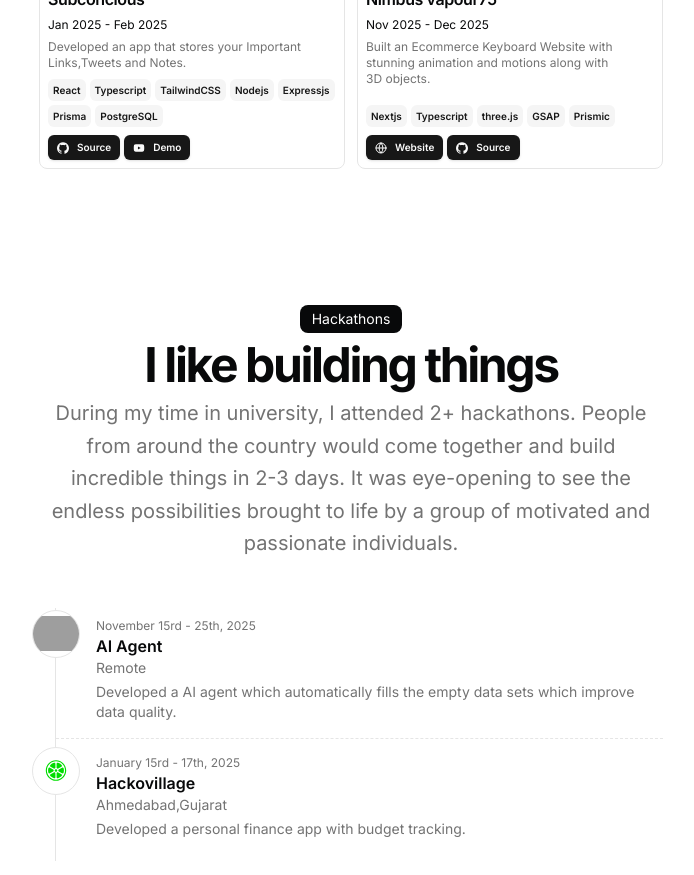
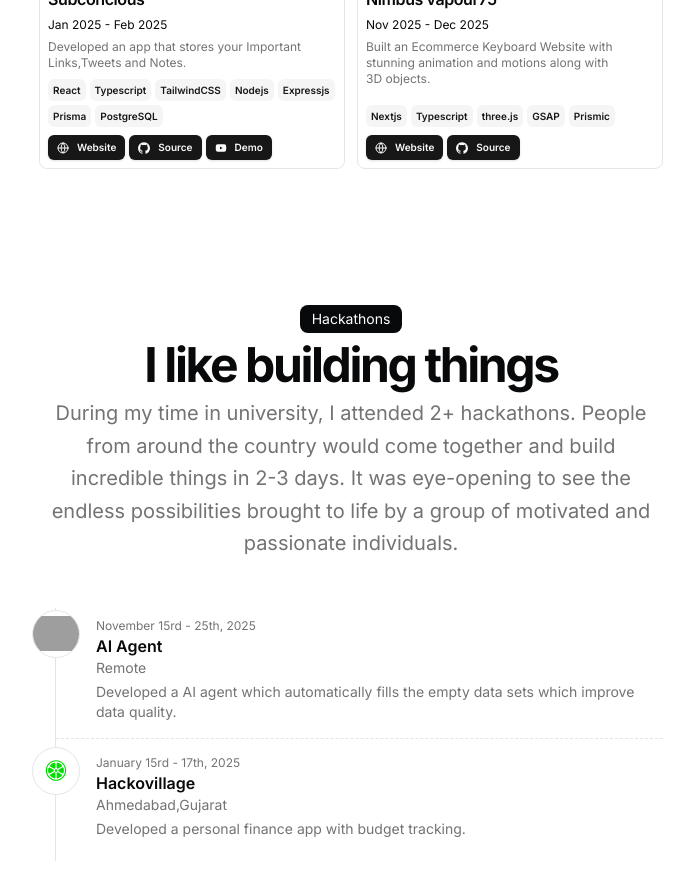
Before and after one commit to akshat1074/porfolio, a Next.js app: page / in a window 1280 px wide. Shown: the part 1540-2415 px from the top of the page, without its empty margins (289-983 px from the left). Built offline with nearby package versions, Linux system fonts and the light colour scheme; grey boxes are pictures that could not be loaded.

Commit message:
Added website link of subconcious

```diff
--- a/src/data/resume.tsx
+++ b/src/data/resume.tsx
@@ -180,6 +180,11 @@ export const DATA = {
       ],
       links: [
         {
+          type: "Website",
+          href: "https://subconcious-ktqzt181s-akshat1074s-projects.vercel.app/login",
+          icon: <Icons.globe className="size-3" />,
+        },
+        {
           type: "Source",
           href: "https://github.com/akshat1074/Subconcious",
           icon: <Icons.github className="size-3" />,
```
